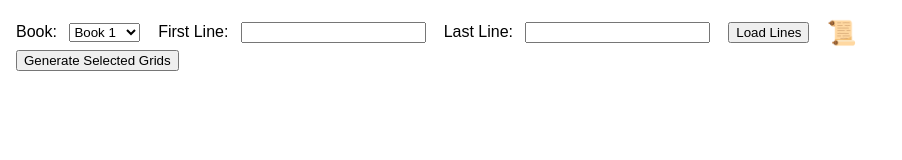
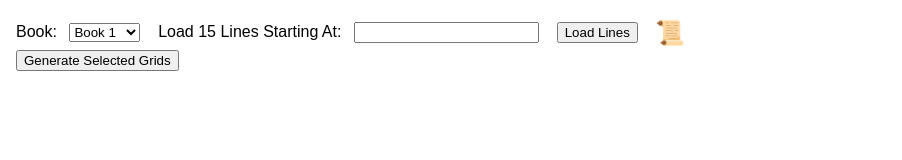
Before and after one commit to tylerpeairs/HomericGreekStudyApp, a website: page index.html in a window 1280 px wide. Shown: the whole page, without its empty margins (0-902 px from the left). Drawn offline with Linux system fonts and the light colour scheme.

Commit message:
Add auto-selector to high/mid dot, changed line container when save button is pressed, removed last line input

```diff
--- a/index.html
+++ b/index.html
@@ -38,11 +38,8 @@
         <option value="24">Book 24</option>
       </select>
 
-      <label for="firstLineInput">First Line:</label>
+      <label for="firstLineInput">Load 15 Lines Starting At:</label>
       <input type="number" id="firstLineInput" min="1" />
-
-      <label for="lastLineInput">Last Line:</label>
-      <input type="number" id="lastLineInput" min="1" />
 
       <button id="loadBookBtn">Load Lines</button>
         <!-- Translation Log Section -->
```
